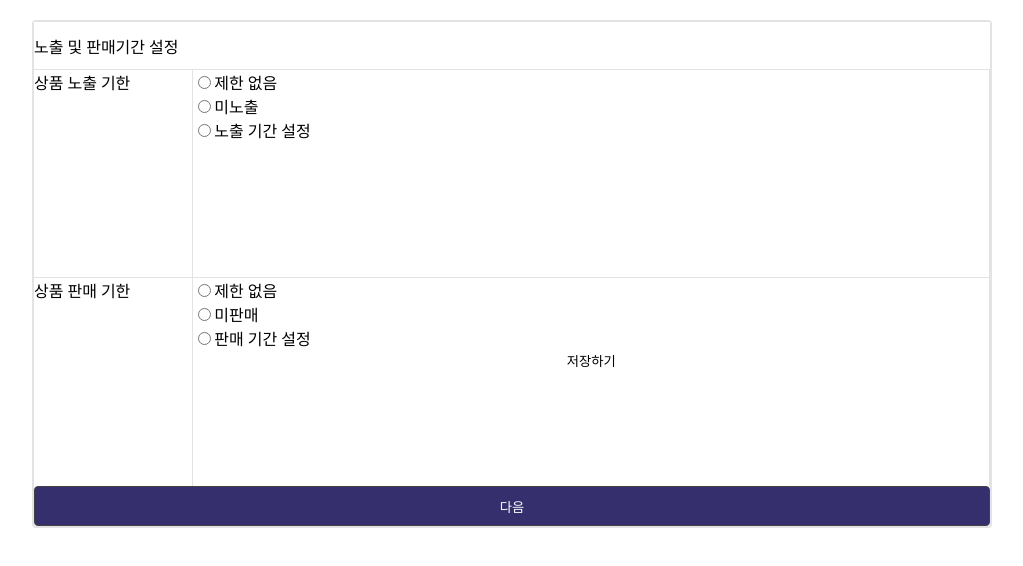
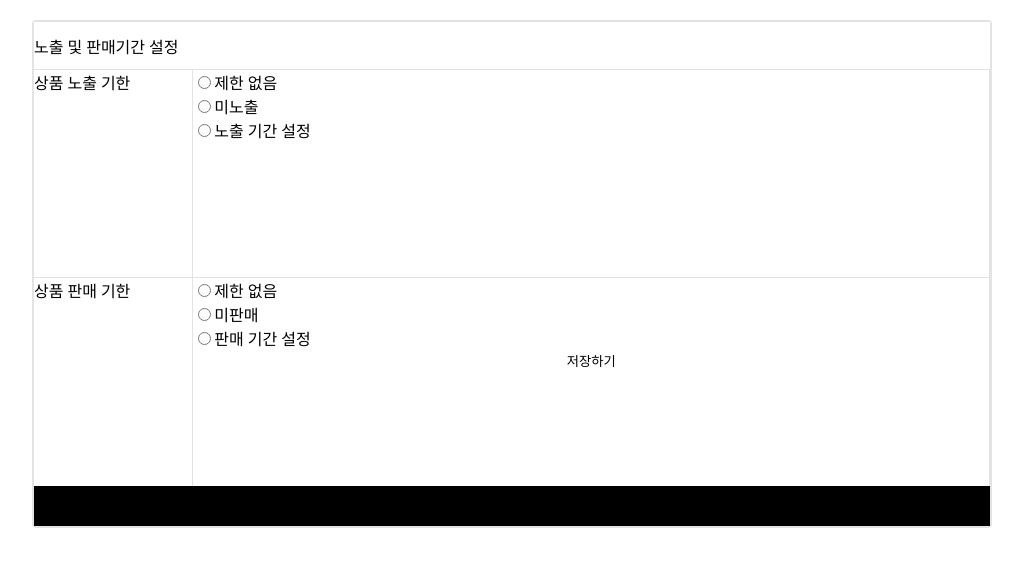
Before and after one commit to wanted-luckyzzang/wanted-product-registration, a React (Create React App) app: page /period in a window 1280 px wide. Shown: the top 566 px of the page, without its empty margins (128-1151 px from the left). Built offline with nearby package versions, Linux system fonts and the light colour scheme.

Commit message:
feat: type에 따라서 버튼 스타일 다르게 줌

```diff
--- a/src/common/Button.js
+++ b/src/common/Button.js
@@ -1,8 +1,21 @@
-import styled from 'styled-components';
-import { bg, text, border } from 'styles/palette';
+import styled from "styled-components";
+import icon from "Assets/deleteIcon.png";
+import { bg, text, border } from "styles/palette";
 
 export default function Button(props) {
-  const { width, height, margin, bg, color, border, children, _onClick } = props;
+  const {
+    width,
+    height,
+    margin,
+    bg,
+    color,
+    border,
+    children,
+    _onClick,
+    type,
+    sx,
+    onClick,
+  } = props;
 
   const styles = {
     width,
@@ -14,21 +27,40 @@ export default function Button(props) {
   };
 
   return (
-    <ElButton {...styles} onClick={_onClick}>
-      {children}
-    </ElButton>
+    <>
+      {type === "button" ? (
+        <ElButton {...styles} type={type} onClick={_onClick}>
+          {children}
+        </ElButton>
+      ) : (
+        <div
+          style={{
+            width: "1.3rem",
+            height: "1.3rem",
+            borderRadius: "50%",
+            border: "1px solid #e3e3e3",
+            display: "flex",
+            justifyContent: "center",
+            alignItems: "center",
+            cursor: "pointer",
+            ...sx,
+          }}
+          onClick={onClick}
+        >
+          <img src={icon} style={{ width: "1.1rem" }} />
+        </div>
+      )}
+    </>
   );
 }
 
 Button.defaultProps = {
-  width: '100%',
-  height: '40px',
-  bg: bg.primary,
-  color: '#fff',
-  margin: '0',
-  border: '',
+  width: "100%",
+  height: "40px",
   children: null,
-  type: 'button',
+  bg: "black",
+  type: "button",
+  border: "red",
   _onClick: () => {},
 };
 
@@ -38,9 +70,9 @@ const ElButton = styled.button`
   justify-content: center;
   width: ${(props) => props.width};
   height: ${(props) => props.height};
-  margin: ${(props) => props.margin};
-  border: 1px solid ${border.button};
-  background: ${(props) => props.bg};
-  color: ${(props) => props.color};
+  ${(props) => (props.margin ? `margin: ${props.margin};` : "")}
+  ${(props) => (props.color ? `color: ${props.color}` : "")}
+  ${(props) => (props.bg ? `background: ${props.bg}` : "")};
+  ${(props) => (props.border ? `border: 1px solid ${props.border}` : "")}
   border-radius: 4px;
 `;
```
